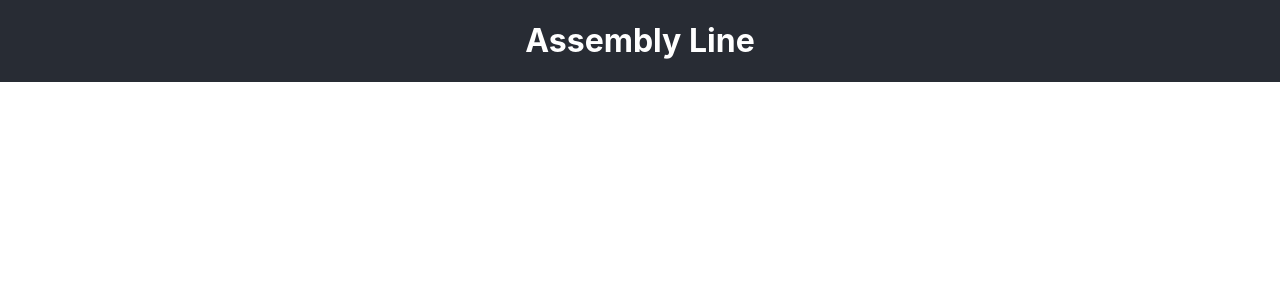
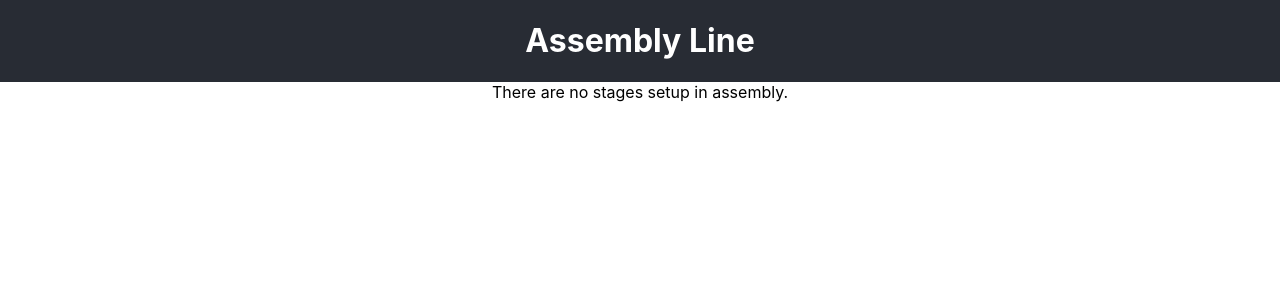
Before and after one commit to supreetssethi/Assembly-Line, a React (Create React App) app: page / in a window 1280 px wide. Shown: the top 300 px of the page. Built offline with nearby package versions, Linux system fonts and the light colour scheme.

Commit message:
Added support to handle empty stages array

```diff
--- a/src/App.tsx
+++ b/src/App.tsx
@@ -1,5 +1,6 @@
 import React from 'react';
 import './App.css';
+import AssemblyLine from './AssemblyLine';
 
 function App() {
   return (
@@ -7,6 +8,9 @@ function App() {
       <header className="App-header">
         <h1>Assembly Line</h1>
       </header>
+      <main>
+        <AssemblyLine stages={[]}/>
+      </main>
     </div>
   );
 }
--- /dev/null
+++ b/src/AssemblyLine.tsx
@@ -0,0 +1,18 @@
+import React from 'react';
+
+interface AssemblyLineInterface {
+    stages:Array<string>
+}
+
+function AssemblyLine(props:AssemblyLineInterface) {
+    const {stages} = props;
+    // handled emtpy stages step
+    if(!stages.length)  return <>There are no stages setup in assembly.</>
+  return (
+    <>
+        Assembly
+    </>
+  );
+}
+
+export default AssemblyLine;
```
Also changed, not shown: 1 other file (tests, documents, lock files or other folders).
